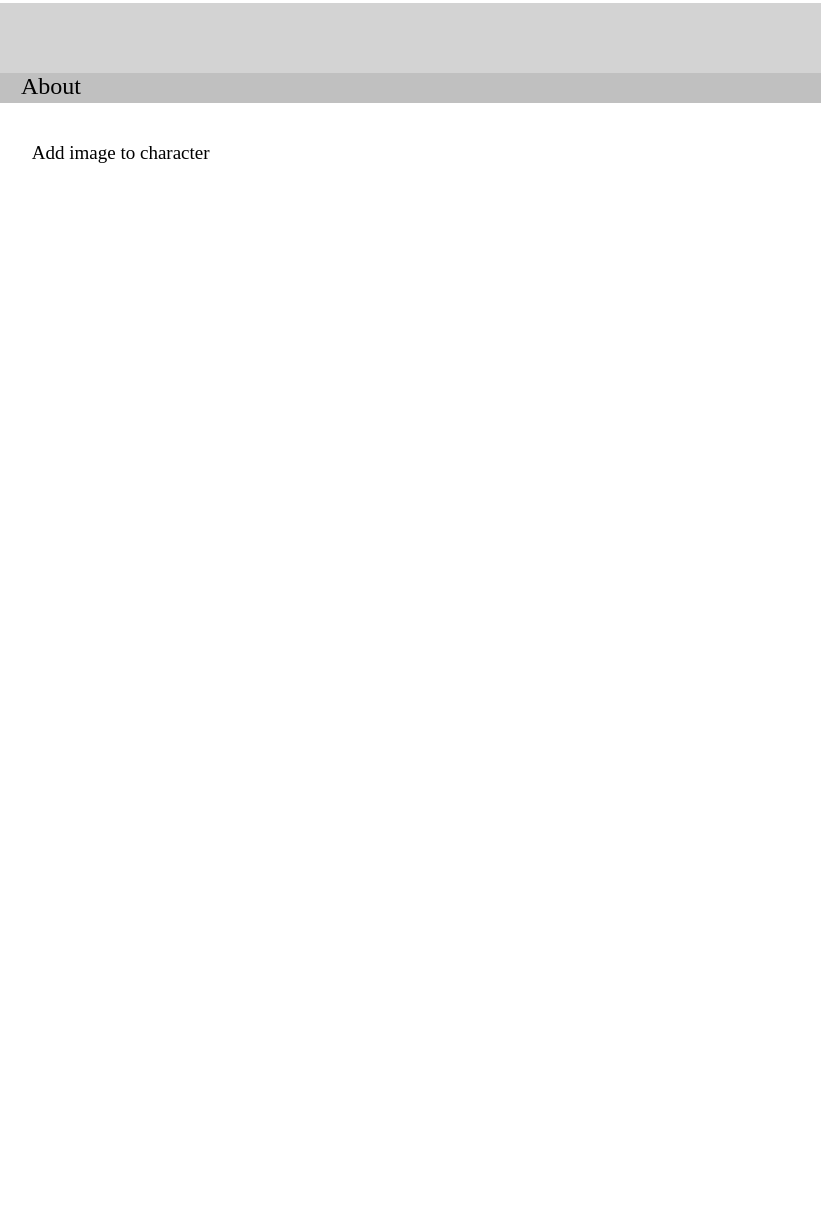
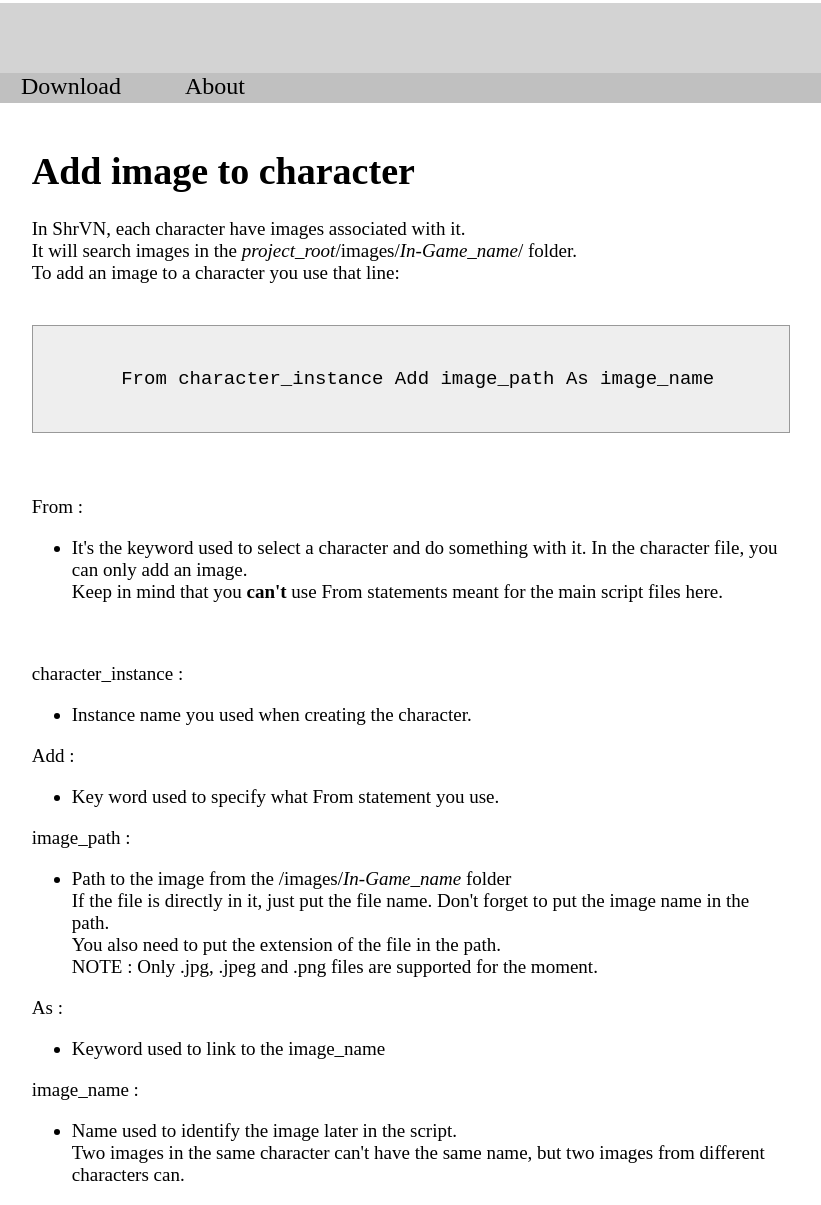
Before and after one commit to ShrayzzDev/ShrVN-Website, a plain HTML site: page Soruces/ShrVN-Website/html/Documentation Pages/AddImage2Character.html in a window 1280 px wide. Shown: the part 18-1223 px from the top of the page, without its empty margins (229-1050 px from the left). Before the commit the page ends 800 px from the top, so only its background shows below. Drawn offline with Linux system fonts and the light colour scheme.

Commit message:
Adding the download page, correcting typos and completing the Add image to chracter and CreateACharater pages

```diff
--- a/Soruces/ShrVN-Website/css/style.css
+++ b/Soruces/ShrVN-Website/css/style.css
@@ -6,6 +6,11 @@ header {
 a {
     color: black;
     text-decoration: none;
+}
+
+.external_link {
+    color: blue;
+    text-decoration: blue;
 }
 
 .MainTitle {
--- a/Soruces/ShrVN-Website/html/Documentation Pages/AddImage2Character.html
+++ b/Soruces/ShrVN-Website/html/Documentation Pages/AddImage2Character.html
@@ -12,9 +12,74 @@
 </header>
 <nav>
   <a href="../DocumentationMain.html">Documentation</a>
+  <a href="../Download.html">Download</a>
   <a href="../About.html">About</a>
 </nav>
 <div class="MainDiv">
-  <p>Add image to character</p>
+  <h1>Add image to character</h1>
+  <p>
+    In ShrVN, each character have images associated with it. </br>
+    It will search images in the <em>project_root</em>/images/<em>In-Game_name</em>/ folder. </br>
+    To add an image to a character you use that line:
+  </p>
+  <pre>
+    <code>
+      From character_instance Add image_path As image_name
+    </code>
+  </pre>
+  <p>
+    From :
+  </p>
+  <ul>
+    <li>
+      It's the keyword used to select a character and do something with it. In the character file, you can only add an image. </br>
+      Keep in mind that you <b>can't</b> use From statements meant for the main script files here. </br>
+    </li>
+  </ul>
+  </br>
+  <p>
+    character_instance :
+  </p>
+  <ul>
+    <li>
+      Instance name you used when creating the character.
+    </li>
+  </ul>
+  <p>
+    Add :
+  </p>
+  <ul>
+    <li>
+      Key word used to specify what From statement you use.
+    </li>
+  </ul>
+  <p>
+    image_path :
+  </p>
+  <ul>
+    <li>
+      Path to the image from the /images/<em>In-Game_name</em> folder </br>
+      If the file is directly in it, just put the file name. Don't forget to put the image name in the path. </br>
+      You also need to put the extension of the file in the path. </br>
+      NOTE : Only .jpg, .jpeg and .png files are supported for the moment.
+    </li>
+  </ul>
+  <p>
+    As :
+  </p>
+  <ul>
+    <li>
+      Keyword used to link to the image_name
+    </li>
+  </ul>
+  <p>
+    image_name :
+  </p>
+  <ul>
+    <li>
+      Name used to identify the image later in the script. </br>
+      Two images in the same character can't have the same name, but two images from different characters can.
+    </li>
+  </ul>
 </div>
 </body>
```
Also changed, not shown: Soruces/ShrVN-Website/html/About.html (+2 -1 lines), Soruces/ShrVN-Website/html/Documentation Pages/CreateACharacter.html (+65 -1 lines), Soruces/ShrVN-Website/html/Documentation Pages/GetStarted.html (+1 -0 lines), Soruces/ShrVN-Website/html/DocumentationMain.html (+1 -0 lines), Soruces/ShrVN-Website/html/Download.html (added, +28 -0 lines), Soruces/ShrVN-Website/index.html (+1 -0 lines).
